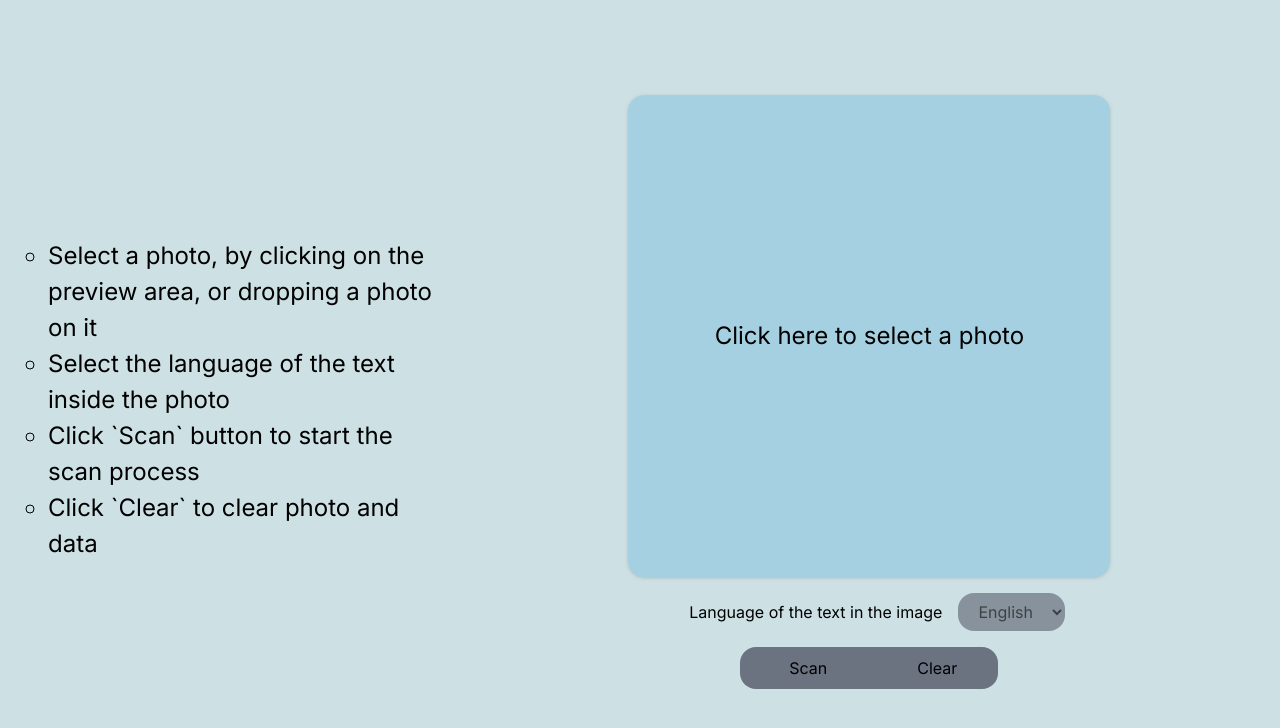
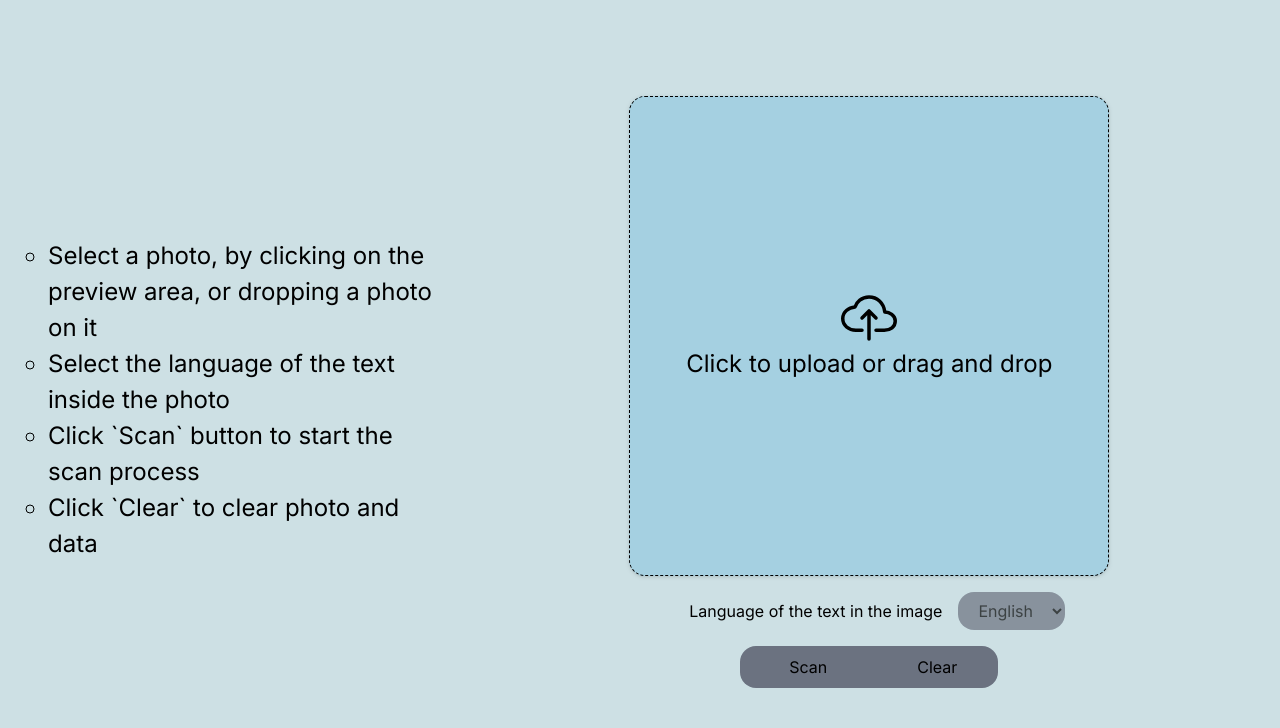
Before and after one commit to waelhasan/simple-web-ocr, a Next.js app: page / in a window 1280 px wide. Shown: the top 728 px of the page. Built offline with nearby package versions, Linux system fonts and the light colour scheme.

Commit message:
Better visual for PhotoArea

```diff
--- a/src/components/PhotoArea.tsx
+++ b/src/components/PhotoArea.tsx
@@ -1,4 +1,5 @@
 import { DragEvent, MutableRefObject } from "react"
+import { IoCloudUploadOutline } from "react-icons/io5"
 import { BusyIndicator } from "./BusyIndicator"
 
 export const PhotoArea = ({
@@ -32,24 +33,34 @@ export const PhotoArea = ({
             onDrop={onDrop}
             className="
             relative
+            flex flex-col justify-center items-center
             drop-shadow
             bg-[--background-alternate-2]
-            rounded-[1rem]
-            border-[1px] border-solid border-[--background-alternate-2]">
+            rounded-[1rem]">
+            <div className="
+                relative
+                cursor-pointer
+                h-[30rem] min-w-[30rem]
+                rounded-[1rem]
+                border-[1px] border-dashed border-[--foreground]
+                flex flex-col justify-center items-center"
+                onClick={onImagePreviewClick}>
+                {isImageSelected ?
+                    <img className="h-full" ref={photoPreviewRef as any} /> :
+                    <div className="
+                        absolute
+                        text-center p-[1rem]
+                        h-full w-full
+                        flex flex-col justify-center items-center">
+                        <IoCloudUploadOutline className="text-[3.5rem]" />
+                        <h1 className="text-[1.5rem]">
+                            Click to upload or drag and drop
+                        </h1>
+                    </div>
+                }
+            </div>
             <BusyIndicator isScanning={isScanning} />
             {isScanning && <div className="absolute top-0 left-0 h-full w-full bg-[--overlay]" />}
-            <div className="
-                cursor-pointer
-                flex items-center justify-center
-                h-[30rem] min-w-[30rem]"
-                onClick={onImagePreviewClick}>
-                {!isImageSelected ?
-                    <h1 className="text-[1.5rem]">
-                        Click here to select a photo
-                    </h1> : null
-                }
-                <img className="h-full" ref={photoPreviewRef as any} />
-            </div>
         </div>
     )
 }
```
